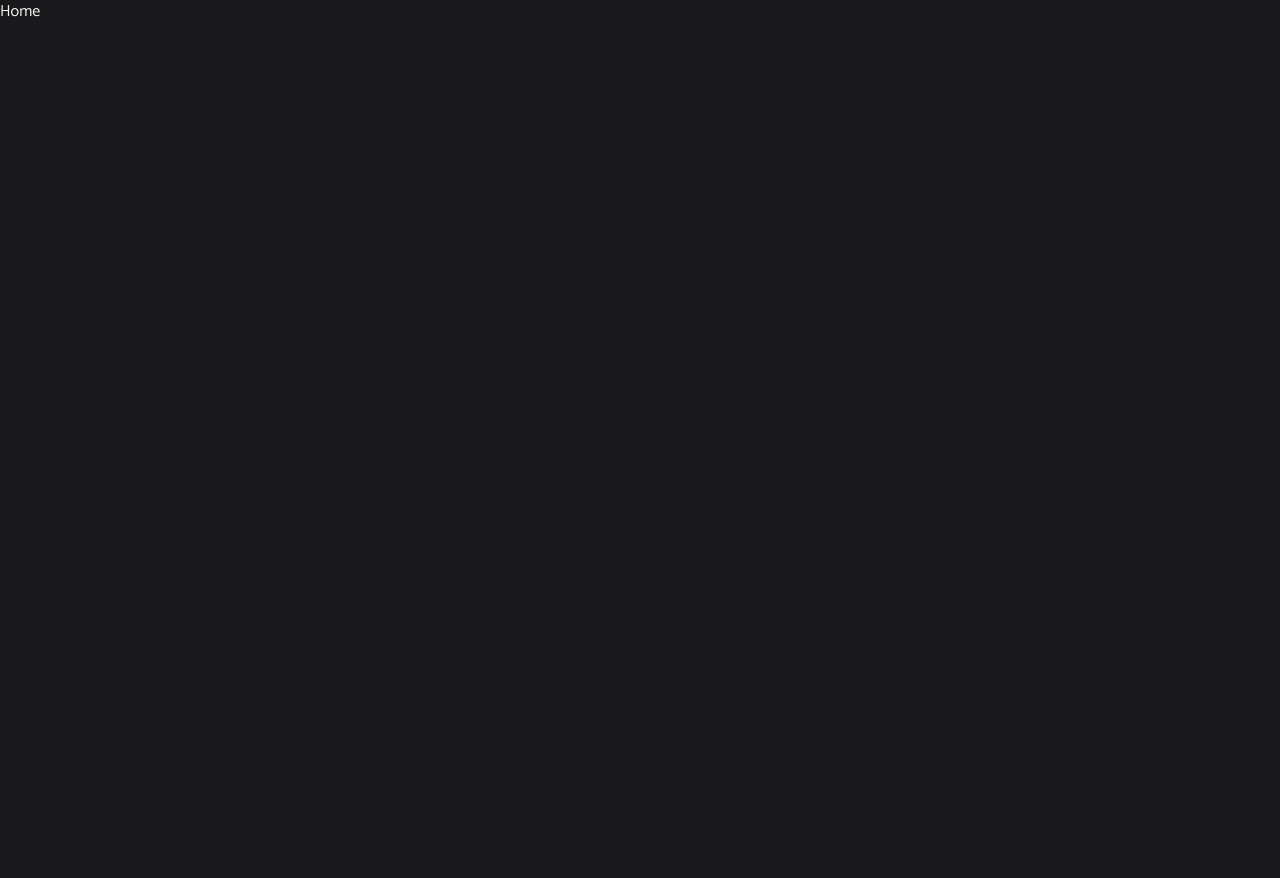
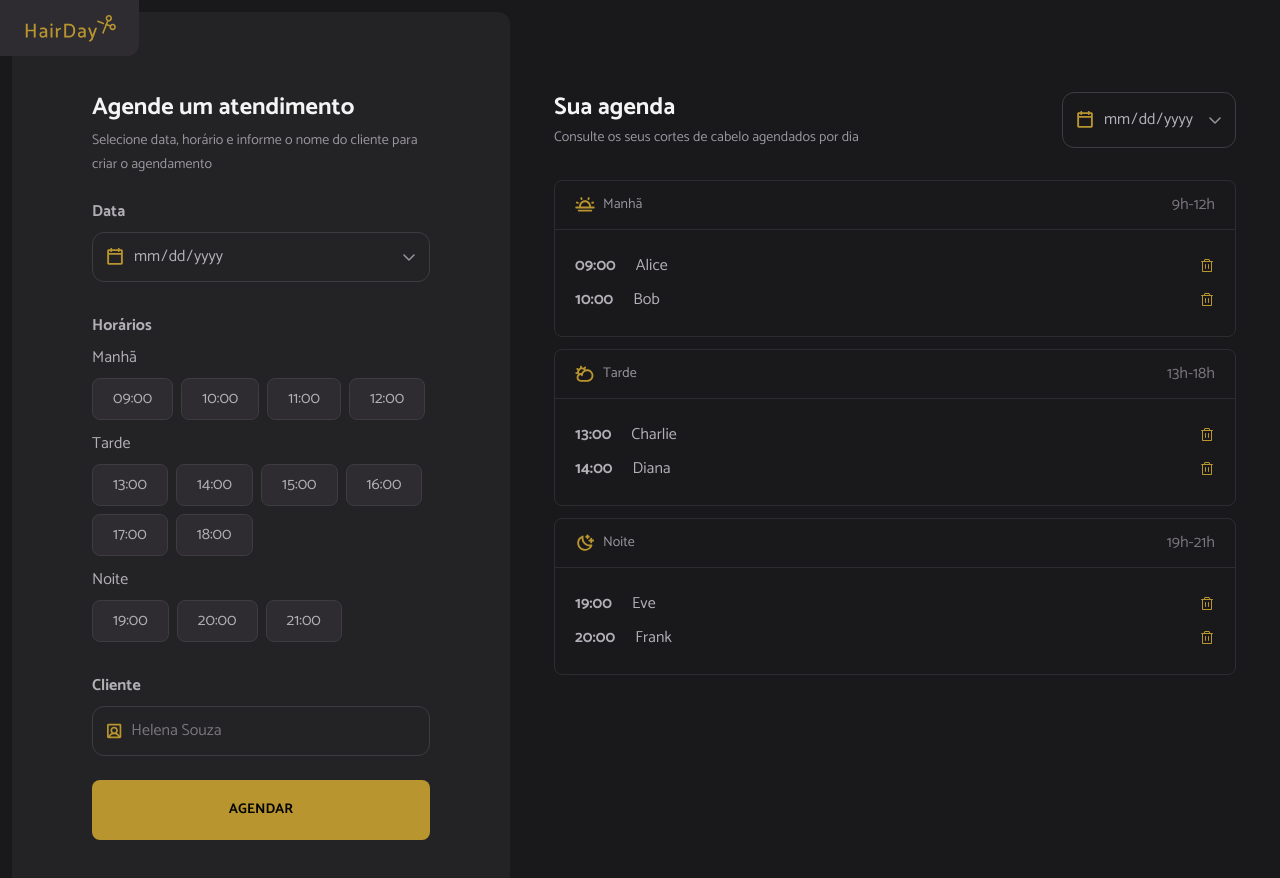
Before and after one commit to williamdelimacx/hair-day, a React (Vite) app: page / in a window 1280 px wide. Shown: the top 878 px of the page. Before the commit the page ends 800 px from the top, so only its background shows below. Built offline with nearby package versions, Linux system fonts and the light colour scheme.

Commit message:
feat: schedule core component and home page

```diff
--- /dev/null
+++ b/src/core-components/schedule.tsx
@@ -0,0 +1,70 @@
+import PeriodItem from "./period-item";
+import PeriodList from "./period-list";
+import ScheduleHeader from "./schedule-header";
+
+const morningAppointments = [
+  { time: "09:00", client: "Alice", id: "1" },
+  { time: "10:00", client: "Bob", id: "2" },
+];
+
+const afternoonAppointments = [
+  { time: "13:00", client: "Charlie", id: "3" },
+  { time: "14:00", client: "Diana", id: "4" },
+];
+
+const nightAppointments = [
+  { time: "19:00", client: "Eve", id: "5" },
+  { time: "20:00", client: "Frank", id: "6" },
+];
+
+export default function Schedule() {
+  function handleDelete(id: string) {
+    console.log("Delete appointment with id:", id);
+  }
+
+  return (
+    <div className="w-full py-20">
+      <div className="mx-auto flex flex-col gap-8 max-w-170.5">
+        <ScheduleHeader />
+
+        <div className="space-y-3">
+          <PeriodList period="morning">
+            {morningAppointments.map((appointment) => (
+              <PeriodItem
+                key={appointment.id}
+                id={appointment.id}
+                time={appointment.time}
+                client={appointment.client}
+                onDelete={handleDelete}
+              />
+            ))}
+          </PeriodList>
+
+          <PeriodList period="afternoon">
+            {afternoonAppointments.map((appointment) => (
+              <PeriodItem
+                key={appointment.id}
+                id={appointment.id}
+                time={appointment.time}
+                client={appointment.client}
+                onDelete={handleDelete}
+              />
+            ))}
+          </PeriodList>
+
+          <PeriodList period="night">
+            {nightAppointments.map((appointment) => (
+              <PeriodItem
+                key={appointment.id}
+                id={appointment.id}
+                time={appointment.time}
+                client={appointment.client}
+                onDelete={handleDelete}
+              />
+            ))}
+          </PeriodList>
+        </div>
+      </div>
+    </div>
+  );
+}
--- a/src/pages/home.tsx
+++ b/src/pages/home.tsx
@@ -1,3 +1,13 @@
+import Logo from "../core-components/logo";
+import Schedule from "../core-components/schedule";
+import Sidebar from "../core-components/sidebar";
+
 export function Home() {
-  return <h1>Home</h1>;
+  return (
+    <main className="relative p-3 flex gap-3 flex-col md:flex-row">
+      <Logo className="absolute top-0 left-0" />
+      <Sidebar />
+      <Schedule />
+    </main>
+  );
 }
```
